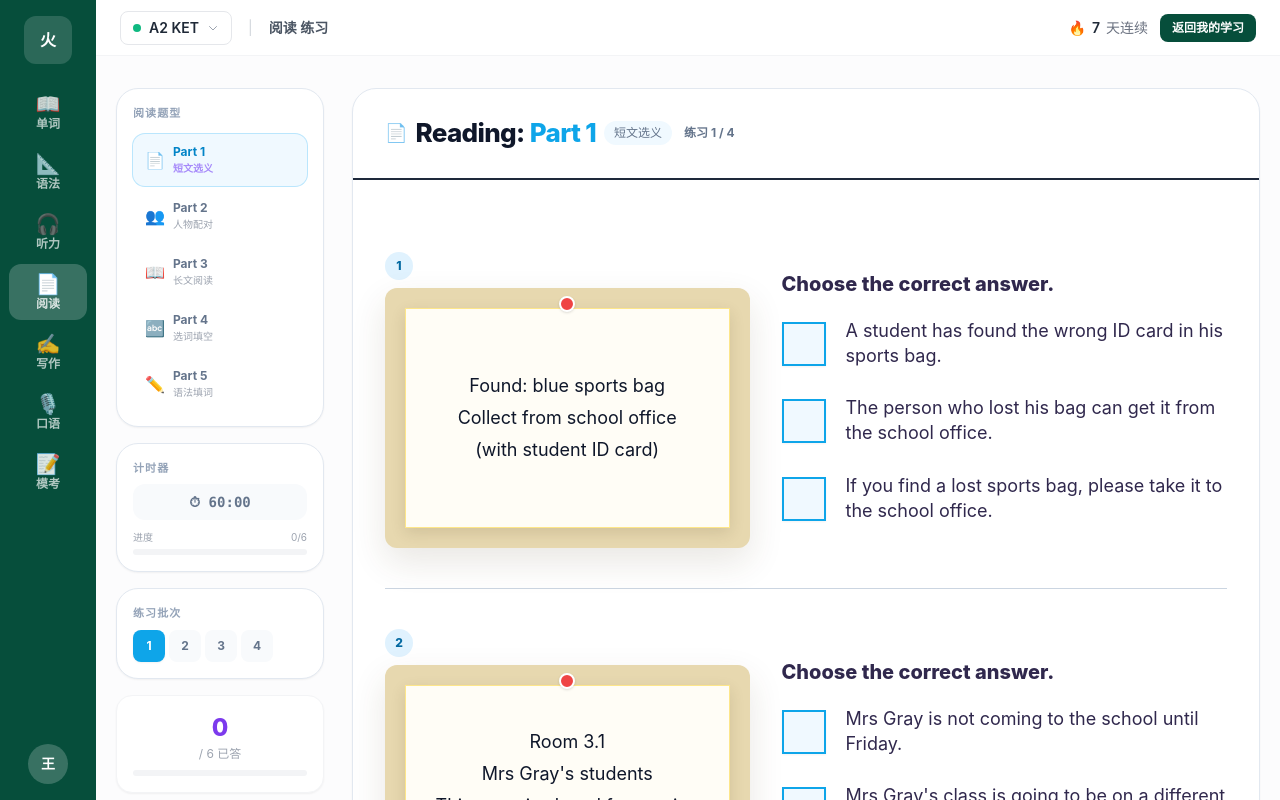
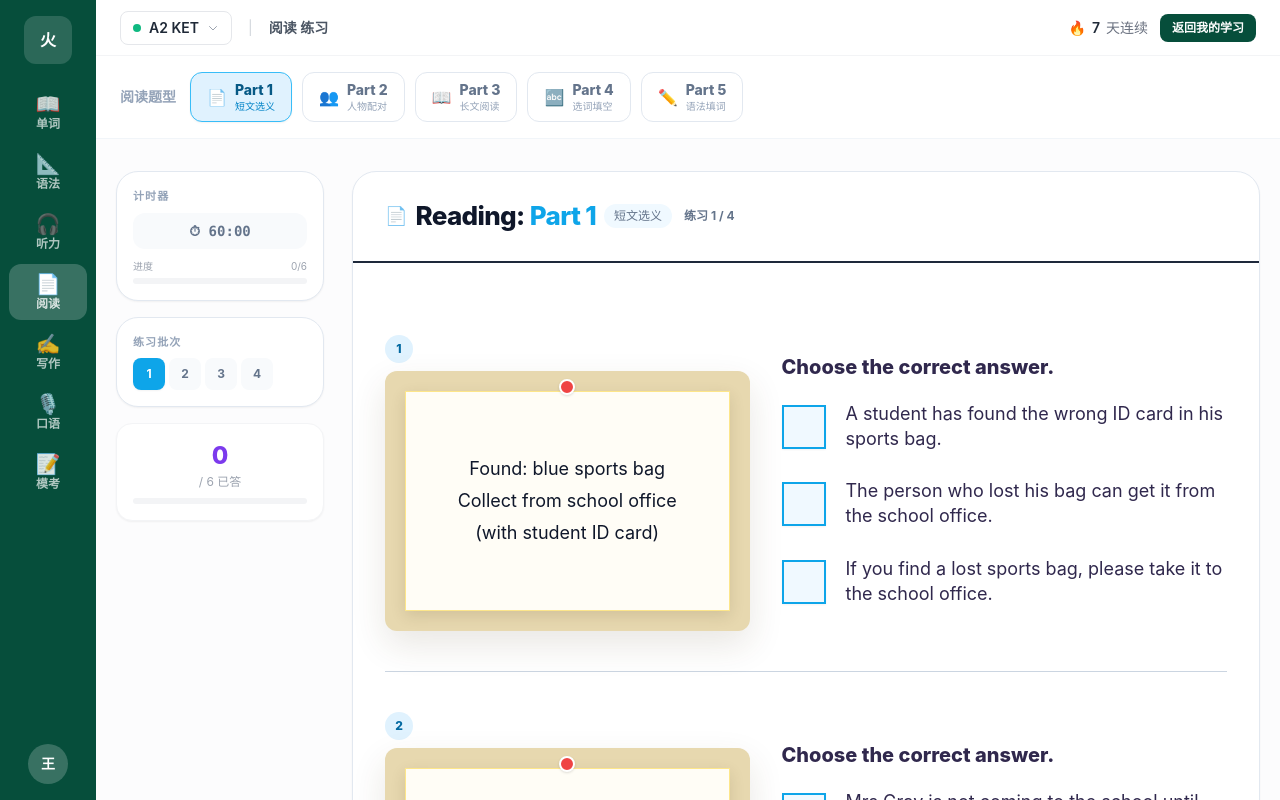
Before and after one commit to audrey-ship-it/mars-cambridge, a React (Vite) app: page /cambridge-reading in a window 1280 px wide. Built offline with nearby package versions, Linux system fonts and the light colour scheme.

Commit message:
将阅读Part导航移至页面顶部

```diff
--- a/src/pages/CambridgeReading.jsx
+++ b/src/pages/CambridgeReading.jsx
@@ -433,34 +433,35 @@ export default function CambridgeReading() {
   // ── Render ─────────────────────────────────────────────
   return (
     <CambridgeLayout activeModule="reading" level={level} setLevel={setLevel}>
+      <nav className="border-b border-slate-100 bg-white px-4 sm:px-6 py-4">
+        <div className="mx-auto flex max-w-[1440px] flex-wrap items-center gap-2.5">
+          <span className="mr-1 hidden text-sm font-extrabold text-slate-400 lg:inline">阅读题型</span>
+          {[1,2,3,4,5].map(pid => (
+            <button
+              key={pid}
+              onClick={() => { setPartId(pid); setBatchIdx(0) }}
+              aria-current={partId === pid ? 'page' : undefined}
+              className={`flex items-center gap-2 rounded-xl border px-4 py-2.5 text-left text-sm font-extrabold transition ${
+                partId === pid
+                  ? 'border-sky-400 bg-sky-100 text-sky-800 shadow-sm'
+                  : 'border-slate-200 bg-white text-slate-500 hover:border-sky-300 hover:bg-sky-50 hover:text-sky-700'
+              }`}
+            >
+              <span className="text-base">{PART_ICONS[pid]}</span>
+              <span>
+                <span className="block leading-none">{PART_LABELS[pid]}</span>
+                <span className={`mt-1 block text-[10px] font-medium leading-none ${partId === pid ? 'text-sky-600' : 'text-slate-400'}`}>
+                  {pid === 5 ? '语法填词' : PART_DESC[pid]}
+                </span>
+              </span>
+            </button>
+          ))}
+        </div>
+      </nav>
       <div className="max-w-[1440px] mx-auto px-3 sm:px-5 py-6 lg:py-8 flex gap-7">
 
         {/* Sidebar */}
         <aside className="hidden xl:block w-52 flex-shrink-0 space-y-4">
-
-          {/* Part selector */}
-          <div className="bg-white rounded-[22px] border border-slate-200 shadow-sm p-4">
-            <p className="text-[11px] font-bold text-slate-400 tracking-widest mb-3">阅读题型</p>
-            <div className="space-y-1">
-              {[1,2,3,4,5].map(pid => (
-                <button key={pid} onClick={() => { setPartId(pid); setBatchIdx(0) }}
-                  className={`w-full text-left px-3 py-2.5 rounded-xl text-xs transition-all flex items-center gap-2 ${
-                    partId === pid
-                      ? 'bg-sky-50 text-sky-600 font-bold ring-1 ring-sky-200'
-                      : 'text-slate-500 hover:bg-slate-50 hover:text-slate-700'
-                  }`}
-                >
-                    <span className="text-base">{PART_ICONS[pid]}</span>
-                  <div>
-                    <div className="font-bold">{PART_LABELS[pid]}</div>
-                    <div className={`text-[10px] ${partId === pid ? 'text-violet-400' : 'text-gray-400'}`}>
-                      {pid === 5 ? '语法填词' : PART_DESC[pid]}
-                    </div>
-                  </div>
-                </button>
-              ))}
-            </div>
-          </div>
 
           {/* Timer */}
           <div className="bg-white rounded-[22px] border border-slate-200 shadow-sm p-4">
```
